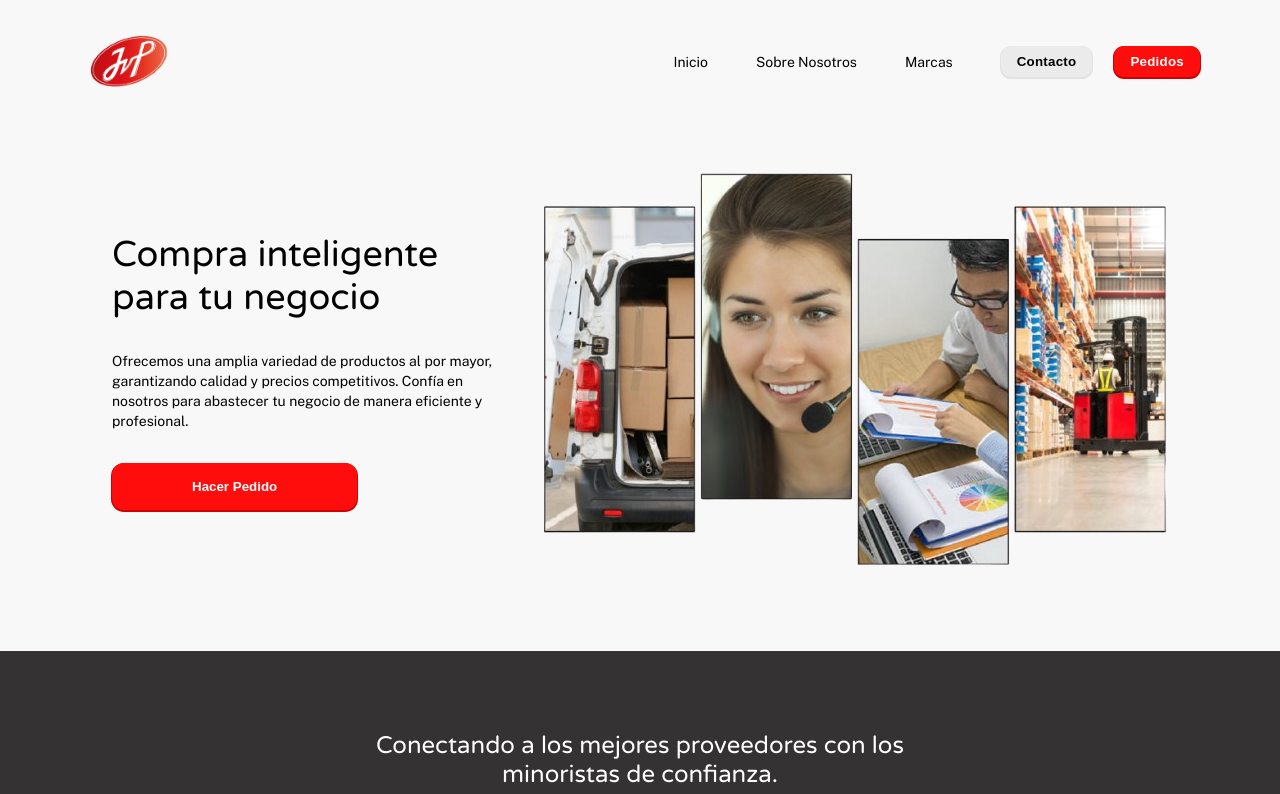
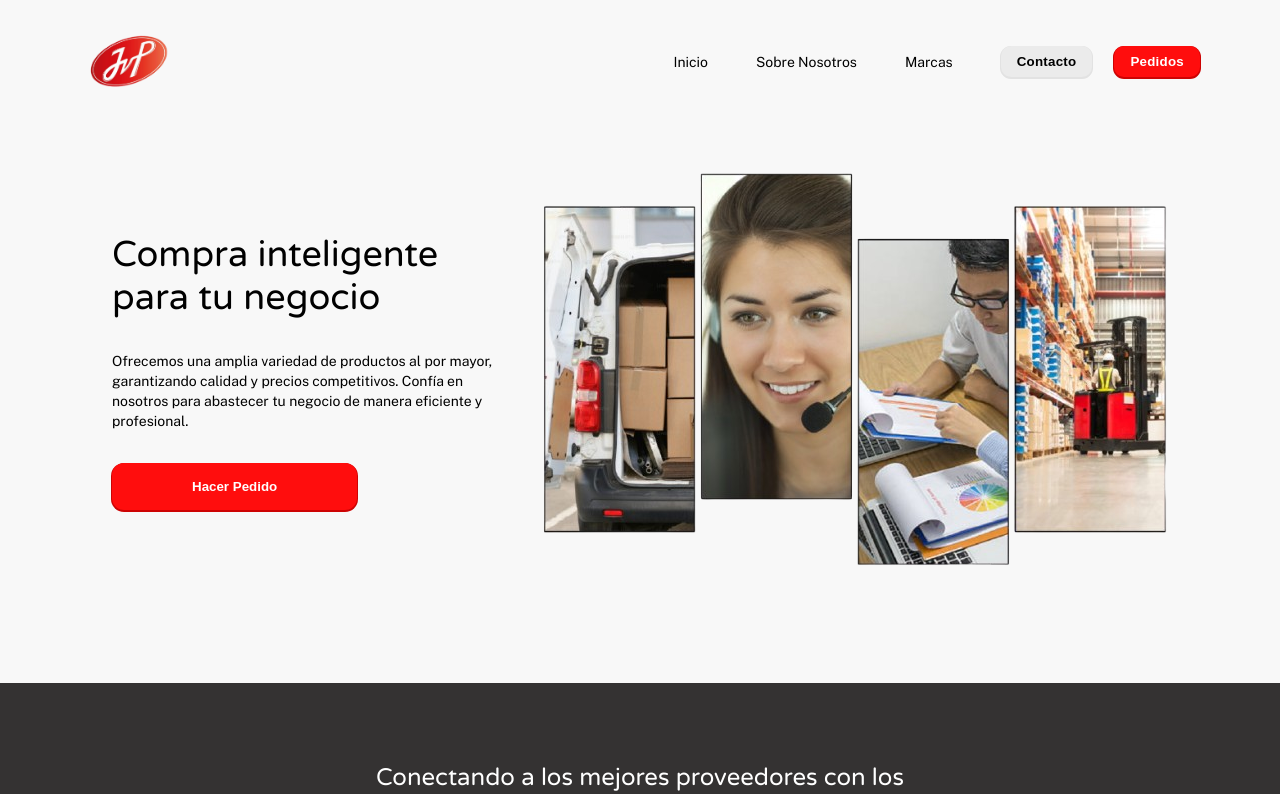
Before and after one commit to Candeb/paoletti-landing, a React (Vite) app: page / in a window 1280 px wide. Shown: the top 794 px of the page. Built offline with nearby package versions, Linux system fonts and the light colour scheme.

Commit message:
add copyright

```diff
--- a/src/components/Footer/Footer.jsx
+++ b/src/components/Footer/Footer.jsx
@@ -75,7 +75,7 @@ const Footer = () => {
       </div>
 
       <div className="footer-bottom">
-        <p>© 2025 Paoletti Mayoristas. Todos los derechos reservados.</p>
+        <p>© 2025 José V Paoletti y Cía SRL. Todos los derechos reservados.</p>
       </div>
     </footer>
   );
--- a/src/components/Hero/Hero.css
+++ b/src/components/Hero/Hero.css
@@ -1,10 +1,9 @@
 .hero-container {
     background: #F8F8F8;
-    padding: 3rem 7rem;
+    padding: 3rem 7rem 7rem;
     display: flex;
     justify-content: flex-start;
     align-items: center;
-    padding-bottom: 5rem;
 }
 
 .hero-content {
```
